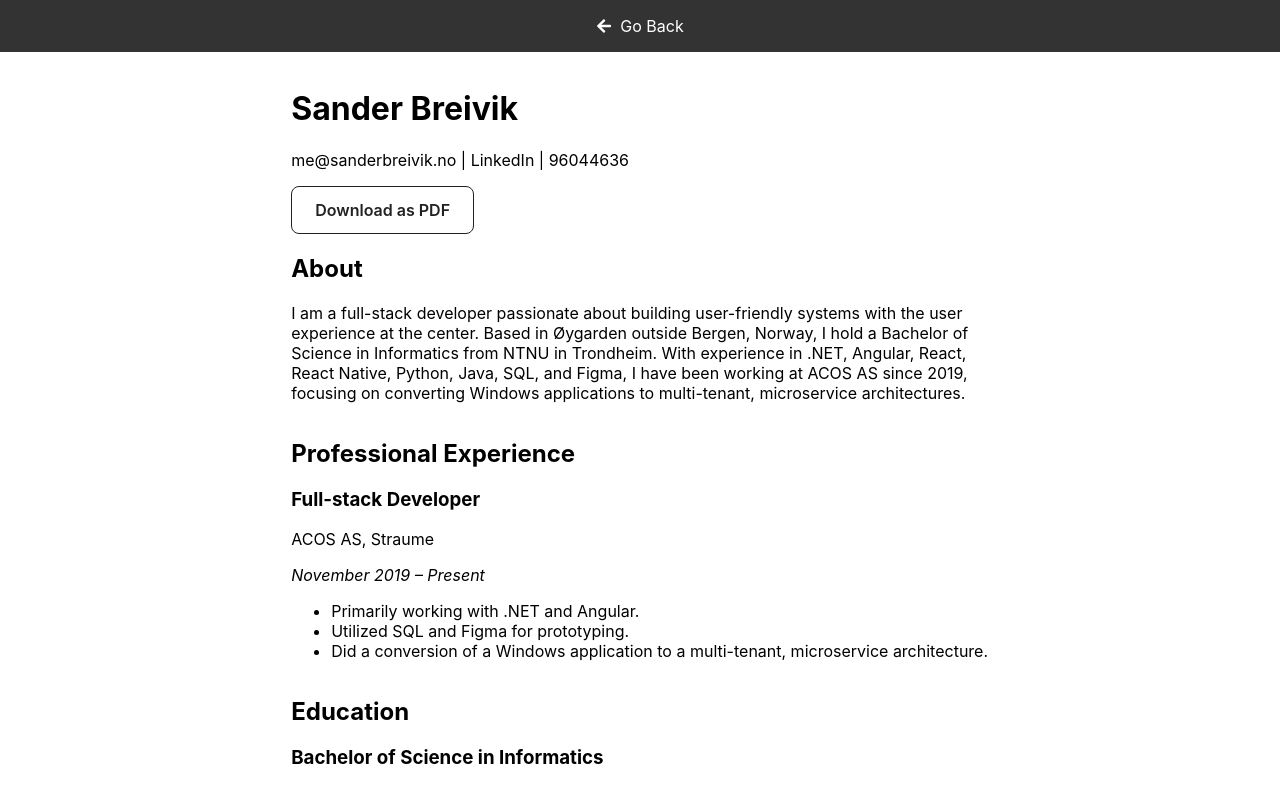
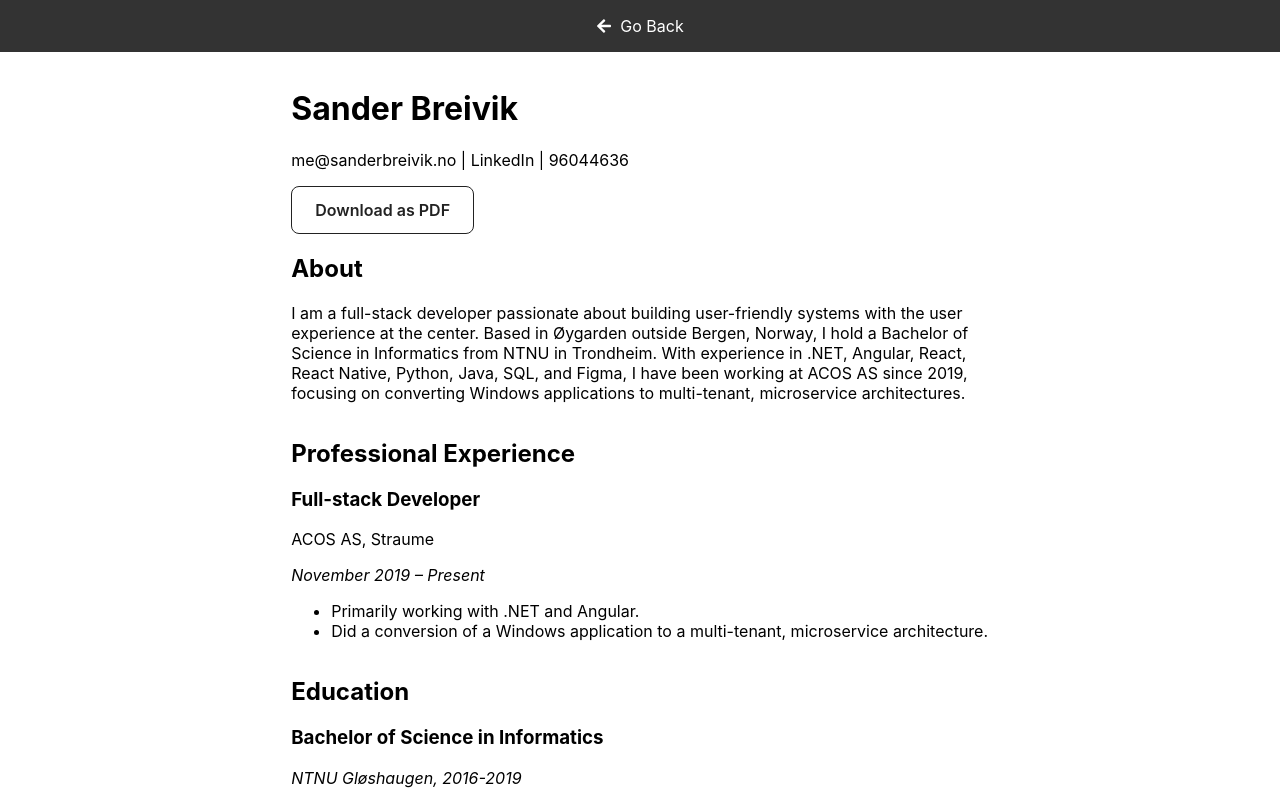
Before and after one commit to SanderBreivik/SanderBreivik.no, a Next.js app: page /CV-en in a window 1280 px wide. Shown: the top 790 px of the page. Built offline with nearby package versions, Linux system fonts and the light colour scheme.

Commit message:
Remove SQL and Figma prototyping references from CV sections

```diff
--- a/pages/CV-en.tsx
+++ b/pages/CV-en.tsx
@@ -88,7 +88,6 @@ const CV = () => {
               <i>November 2019 – Present</i>
               <ul>
                 <li>Primarily working with .NET and Angular. </li>
-                <li>Utilized SQL and Figma for prototyping.</li>
                 <li>
                   Did a conversion of a Windows application to a multi-tenant,
                   microservice architecture.
--- a/pages/CV-no.tsx
+++ b/pages/CV-no.tsx
@@ -88,7 +88,6 @@ const CV = () => {
               <i>November 2019 – Nåværende</i>
               <ul>
                 <li>Primært jobbet med .NET og Angular.</li>
-                <li>Brukt SQL og Figma til prototyping.</li>
                 <li>
                   Konverterte en Windows-applikasjon til en multi-tenant
                   mikroservice-arkitektur.
```
